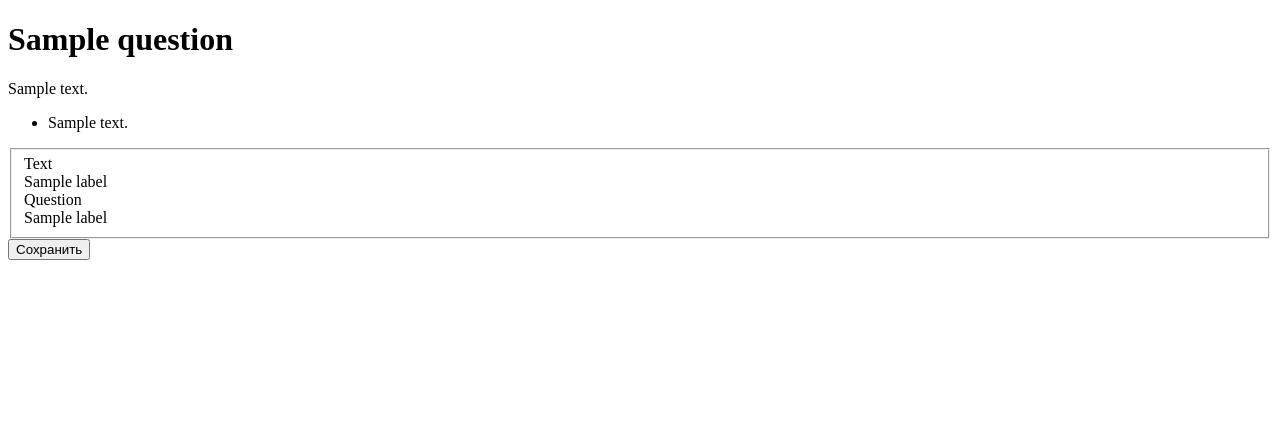
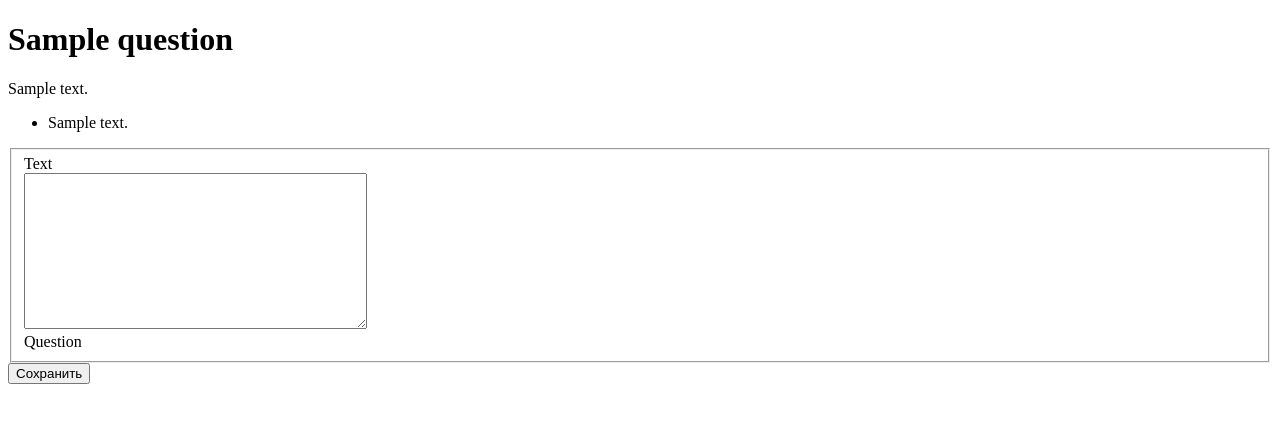
Before and after one commit to SlightlyMadMax/stepik_web_project, a Django app: template ask/qa/templates/qa/question_details.html in a window 1280 px wide. Shown: the top 423 px of the page. Run offline with Django 4.2, Linux system fonts and the light colour scheme; tables that the repository leaves empty hold one stand-in row (values such as "Sample post"); the template is opened without the code that fills it: values that come from a table or form of the project are taken from there, most other values are stand-ins (such as "Sample title", 1, 10 or a date in 2020).

Commit message:
fix typo

```diff
--- a/ask/qa/templates/qa/form.html
+++ b/ask/qa/templates/qa/form.html
@@ -1,13 +1,13 @@
 {% for e in form.non_field_errors %}
-<div class="alert alert-danger">{{ e }}</div>
+    <div class="alert alert-danger">{{ e }}</div>
 {% endfor %}
 <form action="/ask/" method="post" class="form-horizontal">
     <fieldset>
         {% for field in form %}
-        <div class="control-group {% if field.errors %}has-errors{% endif %}">
-            <label class="control-label">{{ field.label }}</label>
-            <div class="control">{{ label }}</div>
-        </div>
+            <div class="control-group {% if field.errors %}has-errors{% endif %}">
+                <label class="control-label">{{ field.label }}</label>
+                <div class="control">{{ field }}</div>
+            </div>
         {% endfor %}
     </fieldset>
     <div class="form-actions">
```
